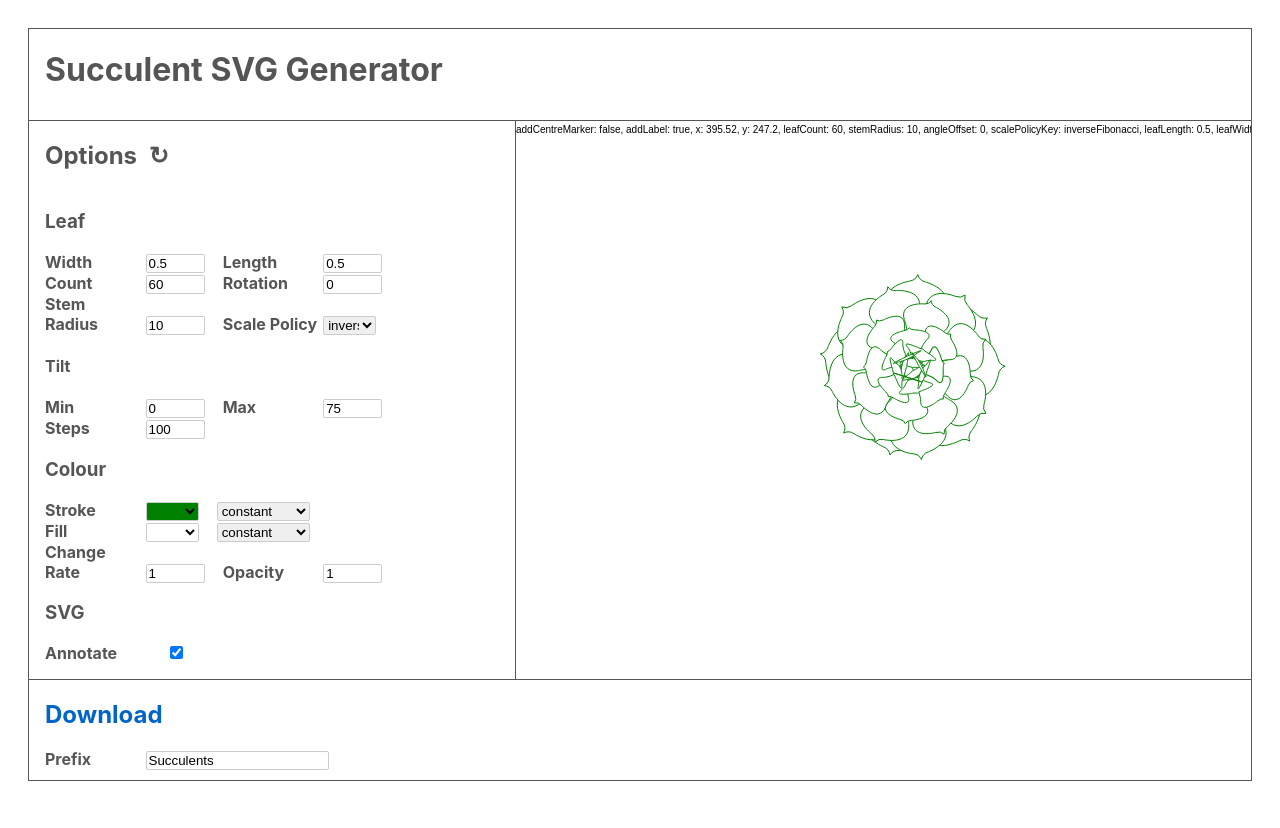
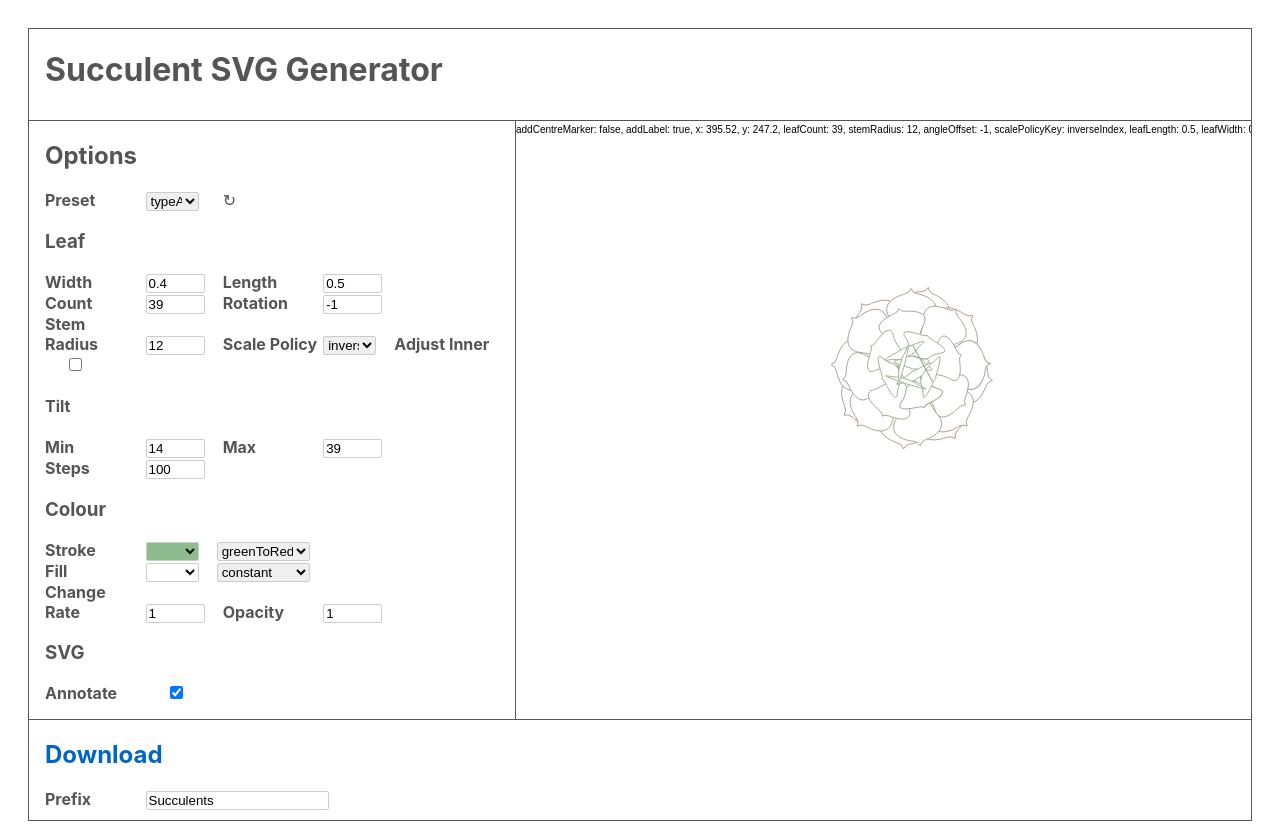
Before and after one commit to nickboon/succulents, a Svelte app: page / in a window 1280 px wide. Built offline with nearby package versions, Linux system fonts and the light colour scheme.

Commit message:
Added presets.

```diff
--- a/src/Options.svelte
+++ b/src/Options.svelte
@@ -1,65 +1,69 @@
 <script>
+	import preset from './preset';
 	import PlantFactory from './plantFactory';
 	import Colour from './colour';
 	import ColourPolicy from './colourPolicy';
 	import ScalePolicy from './scalePolicy.js';
-	import defaults from './defaults.js';
 
 	export let paths;
 	export let svgWidth;
 	export let svgHeight;
 
-	function reset() {
-		x = defaults.x;
-		y = defaults.y;
-		leafCount = defaults.leafCount;
-		leafWidth = defaults.leafWidth;
-		leafLength = defaults.leafLength;
-		angleOffset = defaults.angleOffset;
-		stemRadius = defaults.stemRadius;
-		leafTiltFullRange = defaults.leafTiltFullRange;
-		leafTiltMax = defaults.leafTiltMax;
-		leafTiltMin = defaults.leafTiltMin;
-		scalePolicyKey = defaults.scalePolicyKey;
-		strokeColourKey = defaults.strokeColourKey;
-		fillColourKey = defaults.fillColourKey;
-		strokeColourPolicyKey = defaults.strokeColourPolicyKey;
-		fillColourPolicyKey = defaults.fillColourPolicyKey;
-		colourChangeRate = defaults.colourChangeRate;
-		opacity = defaults.opacity;
-		addLabel = defaults.addLabel;
+	function getCurrentPreset() {
+		return preset.load(presetKey, svgWidth / 2, svgHeight / 2);
 	}
+	function reload() {
+		const currentPreset = getCurrentPreset();
+		x = currentPreset.x;
+		y = currentPreset.y;
+		leafCount = currentPreset.leafCount;
+		leafWidth = currentPreset.leafWidth;
+		leafLength = currentPreset.leafLength;
+		scalePolicyKey = currentPreset.scalePolicyKey;
+		curlInnerLeaves = currentPreset.curlInnerLeaves;
+		angleOffset = currentPreset.angleOffset;
+		stemRadius = currentPreset.stemRadius;
+		leafTiltFullRange = currentPreset.leafTiltFullRange;
+		leafTiltMax = currentPreset.leafTiltMax;
+		leafTiltMin = currentPreset.leafTiltMin;
+		strokeColourKey = currentPreset.strokeColourKey;
+		fillColourKey = currentPreset.fillColourKey;
+		strokeColourPolicyKey = currentPreset.strokeColourPolicyKey;
+		fillColourPolicyKey = currentPreset.fillColourPolicyKey;
+		colourChangeRate = currentPreset.colourChangeRate;
+		opacity = currentPreset.opacity;
+		addLabel = currentPreset.addLabel;
+	}
+
+	const presetKeys = Object.keys(preset.keys);
 	const definedColourKeys = Object.keys(Colour.definedColours);
 	const colourPolicyKeys = Object.keys(ColourPolicy);
 	const scalePolicyKeys = Object.getOwnPropertyNames(
 		Object.getPrototypeOf(new ScalePolicy())
 	).filter(name => name !== 'constructor');
 
-	defaults.leafTiltMax = PlantFactory.calculateLeafTiltLimit(
-		defaults.leafTiltFullRange
-	);
-	defaults.x = svgWidth / 2;
-	defaults.y = svgHeight / 2;
+	let presetKey = presetKeys[0];
 	let {
 		x,
 		y,
 		leafCount,
 		leafWidth,
 		leafLength,
+		scalePolicyKey,
+		curlInnerLeaves,
 		angleOffset,
 		stemRadius,
 		leafTiltFullRange,
 		leafTiltMax,
 		leafTiltMin,
-		scalePolicyKey,
+		strokeColourPolicyKey,
 		strokeColourKey,
 		fillColourKey,
-		strokeColourPolicyKey,
 		fillColourPolicyKey,
 		colourChangeRate,
 		opacity,
 		addLabel
-	} = defaults;
+	} = getCurrentPreset();
 
 	$: leafTiltLimit = PlantFactory.calculateLeafTiltLimit(leafTiltFullRange);
 	$: leafTiltMax = leafTiltMax > leafTiltLimit ? leafTiltLimit : leafTiltMax;
@@ -69,12 +73,13 @@
 		leafCount,
 		leafWidth,
 		leafLength,
+		scalePolicyKey,
+		curlInnerLeaves,
 		angleOffset,
 		stemRadius,
 		leafTiltMin,
 		leafTiltMax,
 		leafTiltFullRange,
-		scalePolicyKey,
 		strokeColourKey,
 		fillColourKey,
 		strokeColourPolicyKey,
@@ -88,9 +93,8 @@
 </script>
 
 <style>
-	h2 button {
+	button.reloadButton {
 		font-size: inherit;
-		font-weight: inherit;
 		border: none;
 	}
 	label {
@@ -107,10 +111,16 @@
 	}
 </style>
 
-<h2>
-	Options
-	<button on:click={reset}>&circlearrowright;</button>
-</h2>
+<h2>Options</h2>
+<div>
+	<label for="preset">Preset</label>
+	<select id="preset" bind:value={presetKey} on:click={reload}>
+		{#each presetKeys as key}
+			<option value={key}>{key}</option>
+		{/each}
+	</select>
+	<button class="reloadButton" on:click={reload}>&circlearrowright;</button>
+</div>
 <div>
 	<h3>Leaf</h3>
 	<div>
@@ -118,14 +128,14 @@
 		<input
 			id="leafWidth"
 			type="number"
-			step="0.1"
+			step="0.05"
 			bind:value={leafWidth}
 			min="0" />
 		<label for="leafLength">Length</label>
 		<input
 			id="leafLength"
 			type="number"
-			step="0.1"
+			step="0.05"
 			min="0"
 			bind:value={leafLength} />
 	</div>
@@ -144,6 +154,11 @@
 				<option value={policyKey}>{policyKey}</option>
 			{/each}
 		</select>
+		<label for="curlInnerLeaves">Adjust Inner</label>
+		<input
+			type="checkbox"
+			id="curlInnerLeaves"
+			bind:checked={curlInnerLeaves} />
 	</div>
 	<h4>Tilt</h4>
 	<div>
--- a/src/colour.js
+++ b/src/colour.js
@@ -19,6 +19,7 @@ export default class Colour {
 
 	static get definedColours() {
 		return {
+			darkGreen: new Colour(0, 100, 0),
 			green: new Colour(0, 128, 0),
 			limeGreen: new Colour(50, 205, 50),
 			greenYellow: new Colour(173, 255, 47),
@@ -30,6 +31,8 @@ export default class Colour {
 			darkOliveGreen: new Colour(85, 107, 47),
 			oliveDrab: new Colour(107, 142, 35),
 			darkKhaki: new Colour(189, 183, 107),
+			paleTurquoise: new Colour(175, 238, 238),
+			darkCyan: new Colour(0, 139, 139),
 			crimson: new Colour(220, 20, 60),
 			darkRed: new Colour(139, 0, 0),
 			white: new Colour(255, 255, 255),
--- a/src/colourPolicy.js
+++ b/src/colourPolicy.js
@@ -3,7 +3,14 @@ export default {
 	greenToRed: (colour, rate = 0) => {
 		if (colour && colour.add) return colour.add(rate, Math.floor(-rate / 2));
 	},
+	redToGreen: (colour, rate = 0) => {
+		if (colour && colour.add) return colour.add(Math.floor(-rate / 2), rate);
+	},
+
 	greenToBlue: (colour, rate = 0) => {
 		if (colour && colour.add) return colour.add(0, -rate, Math.floor(rate / 2));
+	},
+	blueToGreen: (colour, rate = 0) => {
+		if (colour && colour.add) return colour.add(0, Math.floor(rate / 2), -rate);
 	}
 };
--- a/src/defaults.js
+++ /dev/null
@@ -1,20 +0,0 @@
-export default {
-	x: 0,
-	y: 0,
-	leafCount: 60,
-	leafWidth: 0.5,
-	leafLength: 0.5,
-	angleOffset: 0,
-	stemRadius: 10,
-	leafTiltFullRange: 100,
-	leafTiltMax: 0,
-	leafTiltMin: 0,
-	scalePolicyKey: 'inverseFibonacci',
-	strokeColourKey: 'green',
-	fillColourKey: 'white',
-	strokeColourPolicy: 'constant',
-	fillColourPolicy: 'constant',
-	colourChangeRate: 1,
-	opacity: 1,
-	addLabel: true
-};
--- a/src/plantFactory.js
+++ b/src/plantFactory.js
@@ -1,3 +1,15 @@
+/*
+On the mystery of the golden angle in phyllotaxis S. KING, F. BECK, U. LÜTTGE
+https://onlinelibrary.wiley.com/doi/full/10.1111/j.1365-3040.2004.01185.x
+
+Continued fraction 		First three rationals 	Asymptotic 	divergence angle (°) 	Series classification
+[0,2,1,1, ...] 			1/2, 1/3, 2/5, ... 		137.508...	golden angle 			Schimper–Braun series
+[0,3,1,1, ...] 			1/3, 1/4; 2/7, ... 		99.502...  							Lucas series
+[0,2,2,1,1, ...] 		2/5, 3/7, 5/12, ... 	151.136... 							anomalous
+[0,3,2,1,1, ...] 		2/7, 3/10, 5/17, ... 	106.447...  						not classified
+[0,4,1,1,1, ...] 		1/4, 1/5, 2/9, ... 		77.955... 							normal
+[0,2,1,2,1,1, ...] 		3/8, 4/11, 7/19, ... 	132.178... 							not classified
+*/
 import LeafFactory from './leafFactory';
 import Trigonometry from './trigonometry';
 import svgFactory from './svg';
@@ -8,7 +20,6 @@ import Colour from './colour';
 const _options = new WeakMap();
 const _leafFactory = new WeakMap();
 const goldenAngleDegrees = 137.5077640500378546463487;
-
 /*
     leaf tilt
     ===========
@@ -48,6 +59,7 @@ export default class PlantFactory {
 		leafTiltMin = 0,
 		leafTiltMax = PlantFactory.defaultTiltMax,
 		scalePolicyKey = 'inverseFibonacci',
+		curlInnerLeaves = false,
 		strokeColourKey = 'green',
 		fillColourKey = 'white',
 		strokeColourPolicyKey = 'constant',
@@ -69,9 +81,10 @@ export default class PlantFactory {
 			leafTiltMin,
 			leafTiltMax,
 			leafTiltFullRange,
+			strokeColourPolicyKey,
+			curlInnerLeaves,
 			strokeColourKey,
 			fillColourKey,
-			strokeColourPolicyKey,
 			fillColourPolicyKey,
 			colourChangeRate,
 			opacity
@@ -109,14 +122,15 @@ export default class PlantFactory {
 			x,
 			y,
 			leafCount,
+			leafLength,
+			leafWidth,
+			scalePolicyKey,
+			curlInnerLeaves,
 			stemRadius,
 			angleOffset,
-			leafLength,
-			leafWidth,
 			leafTiltFullRange,
 			leafTiltMin,
 			leafTiltMax,
-			scalePolicyKey,
 			strokeColourKey,
 			fillColourKey,
 			strokeColourPolicyKey,
@@ -132,10 +146,10 @@ export default class PlantFactory {
 		let leaves = [];
 		let currentStroke = Colour.definedColours[strokeColourKey];
 		let currentFill = Colour.definedColours[fillColourKey];
-		let scalePolicy = new ScalePolicy()[scalePolicyKey]();
-		if (scalePolicy.toString() !== new ScalePolicy().noScale().toString()) {
-			scaleY /= 10;
-			scaleX /= 10;
+		let scalePolicy = new ScalePolicy(1)[scalePolicyKey]();
+		if (scalePolicyKey === 'constant') {
+			scaleY *= 5;
+			scaleX *= 5;
 		}
 
 		for (let i = 0; i < leafCount; i++) {
@@ -164,8 +178,10 @@ export default class PlantFactory {
 				z
 			});
 
-			scaleX += scalePolicy(i) * leafWidth;
-			scaleY += scalePolicy(i) * leafLength;
+			scaleX += scalePolicy(i, true) * leafWidth;
+			if (curlInnerLeaves) scaleX -= 1 / (i + 1);
+
+			scaleY += scalePolicy(i, false) * leafLength;
 
 			currentStroke = ColourPolicy[strokeColourPolicyKey](
 				currentStroke,
--- /dev/null
+++ b/src/preset.js
@@ -0,0 +1,161 @@
+const shared = {
+	x: 0,
+	y: 0,
+	opacity: 1,
+	addLabel: true
+};
+
+const keys = {
+	typeA: {
+		leafCount: 39,
+		stemRadius: 12, //- 17,
+		angleOffset: -1,
+		leafLength: 0.5,
+		leafWidth: 0.4,
+		scalePolicyKey: 'inverseIndex',
+		curlInnerLeaves: false,
+		leafTiltMin: 14,
+		leafTiltMax: 39,
+		leafTiltFullRange: 100,
+		strokeColourKey: 'darkSeaGreen',
+		fillColourKey: 'white',
+		strokeColourPolicyKey: 'greenToRed',
+		fillColourPolicyKey: 'constant',
+		colourChangeRate: 1,
+		opacity: 1
+	},
+	typeB: {
+		leafCount: 85,
+		stemRadius: 7,
+		angleOffset: 1,
+		scalePolicyKey: 'inverseIndex',
+		curlInnerLeaves: true,
+		leafLength: 0.8,
+		leafWidth: 0.3,
+		leafTiltMin: 104,
+		leafTiltMax: 180,
+		leafTiltFullRange: 450,
+		strokeColourKey: 'paleTurquoise',
+		fillColourKey: 'white',
+		strokeColourPolicyKey: 'blueToGreen',
+		fillColourPolicyKey: 'constant',
+		colourChangeRate: 1,
+		opacity: 1
+	},
+	typeC: {
+		leafCount: 50,
+		stemRadius: 9,
+		angleOffset: 1.5,
+		scalePolicyKey: 'inverseIndex',
+		curlInnerLeaves: true,
+		leafLength: 0.6,
+		leafWidth: 0.4,
+		leafTiltMin: 22,
+		leafTiltMax: 96,
+		leafTiltFullRange: 128,
+		strokeColourKey: 'paleTurquoise',
+		fillColourKey: 'white',
+		strokeColourPolicyKey: 'blueToGreen',
+		fillColourPolicyKey: 'constant',
+		colourChangeRate: 1,
+		opacity: 1
+	},
+	typeD: {
+		leafCount: 19,
+		stemRadius: 0,
+		angleOffset: 7.1,
+		scalePolicyKey: 'inverseIndex',
+		leafLength: 0.5,
+		leafWidth: 1.2,
+		leafTiltMin: 49,
+		leafTiltMax: 90,
+		leafTiltFullRange: 164,
+		strokeColourPolicyKey: 'greenToRed',
+		curlInnerLeaves: true,
+		strokeColourKey: 'darkGreen',
+		fillColourKey: 'white',
+		fillColourPolicyKey: 'constant',
+		colourChangeRate: 1
+	},
+	typeE: {
+		leafCount: 25,
+		stemRadius: 0,
+		angleOffset: 0,
+		scalePolicyKey: 'inverseIndex',
+		leafLength: 0.5,
+		leafWidth: 0.2,
+		leafTiltMin: 16,
+		leafTiltMax: 47,
+		leafTiltFullRange: 63,
+		strokeColourPolicyKey: 'greenToRed',
+		curlInnerLeaves: true,
+		strokeColourKey: 'yellowGreen',
+		fillColourKey: 'white',
+		fillColourPolicyKey: 'constant',
+		colourChangeRate: 1
+	},
+	typeF: {
+		leafCount: 19,
+		stemRadius: 1,
+		angleOffset: -3.9,
+		scalePolicyKey: 'inverseIndex',
+		leafLength: 0.7,
+		leafWidth: 0.4,
+		leafTiltMin: 16,
+		leafTiltMax: 47,
+		leafTiltFullRange: 63,
+		strokeColourPolicyKey: 'blueToGreen',
+		curlInnerLeaves: false,
+		strokeColourKey: 'darkCyan',
+		fillColourKey: 'white',
+		fillColourPolicyKey: 'constant',
+		colourChangeRate: 4
+	},
+	typeG: {
+		leafCount: 68,
+		stemRadius: 10,
+		angleOffset: 0,
+		scalePolicyKey: 'constant',
+		leafLength: 0.35,
+		leafWidth: 0,
+		leafTiltMin: 30,
+		leafTiltMax: 86,
+		leafTiltFullRange: 149,
+		strokeColourPolicyKey: 'greenToRed',
+		curlInnerLeaves: true,
+		strokeColourKey: 'paleTurquoise',
+		fillColourKey: 'white',
+		fillColourPolicyKey: 'constant',
+		colourChangeRate: 1
+	},
+	TypeH: {
+		leafCount: 68,
+		stemRadius: 6,
+		angleOffset: 3.1,
+		scalePolicyKey: 'inverseIndex',
+		leafLength: 1.1,
+		leafWidth: 0,
+		leafTiltMin: 58,
+		leafTiltMax: 140,
+		leafTiltFullRange: 254,
+		strokeColourPolicyKey: 'greenToRed',
+		curlInnerLeaves: true,
+		strokeColourKey: 'limeGreen',
+		fillColourKey: 'white',
+		fillColourPolicyKey: 'constant',
+		colourChangeRate: 2
+	}
+};
+
+function load(setId, x, y) {
+	return {
+		...shared,
+		...keys[setId],
+		...{ x, y }
+	};
+}
+
+export default {
+	load,
+	keys
+};
--- a/src/scalePolicy.js
+++ b/src/scalePolicy.js
@@ -4,11 +4,10 @@ const _fibonacciSeries = new WeakMap();
 const _defaults = new WeakMap();
 
 export default class ScalePolicyFactory {
-	constructor({ scaleModifier = 0.1, inverseMagnitude = 30 } = {}) {
+	constructor({ scaleModifier = { x: 1, y: 1 } } = {}) {
 		_fibonacciSeries.set(this, new FibonacciSeries());
 		_defaults.set(this, {
-			scaleModifier,
-			inverseMagnitude
+			scaleModifier
 		});
 	}
 
@@ -16,15 +15,18 @@ export default class ScalePolicyFactory {
 		return () => 0;
 	}
 
-	inverseFibonacci(scaleModifier = _defaults.get(this).scaleModifier) {
-		return i =>
-			(i ? 1 + 1 / _fibonacciSeries.get(this).nthNumber(i) : 1) * scaleModifier;
+	inverseIndex(scaleModifier = _defaults.get(this).scaleModifier) {
+		return (i, isX) =>
+			(i ? 1 / i : 1) * (isX ? scaleModifier.x : scaleModifier.y);
 	}
 
-	constant(
-		inverseMagnitude = _defaults.get(this).inverseMagnitude,
-		scaleModifier = _defaults.get(this).scaleModifier
-	) {
-		return i => (i / inverseMagnitude) * scaleModifier;
+	inverseFibonacci(scaleModifier = _defaults.get(this).scaleModifier) {
+		return (i, isX) =>
+			(i ? 1 / _fibonacciSeries.get(this).nthNumber(i) : 1) *
+			(isX ? scaleModifier.x : scaleModifier.y);
+	}
+
+	constant() {
+		return () => 0;
 	}
 }
```
Also changed, not shown: parameters.txt (deleted).
